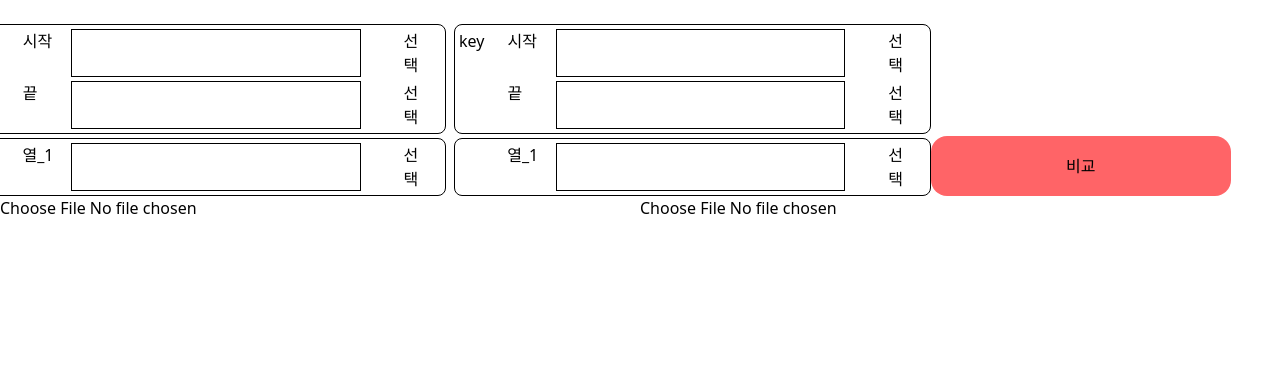
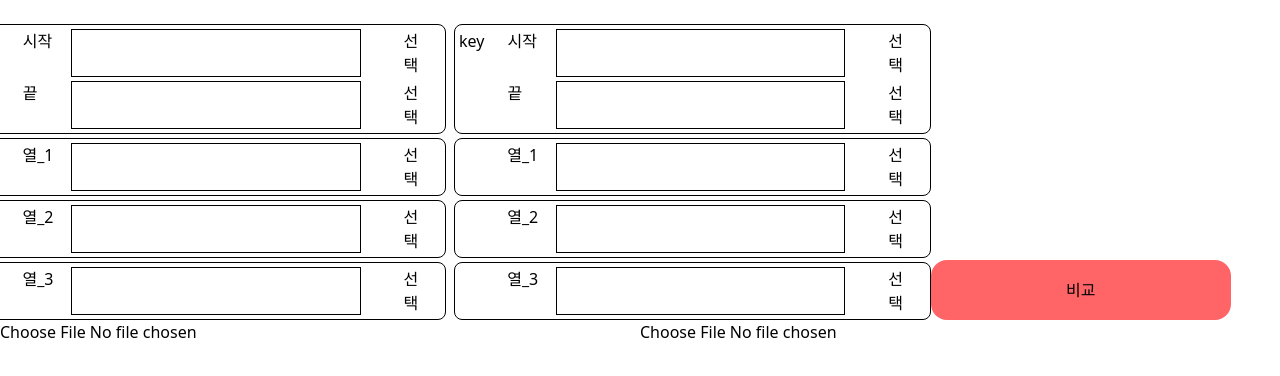
Before and after one commit to no-salt-fries/diffsheet, a React (Vite) app: page / in a window 1280 px wide. Shown: the top 376 px of the page. Built offline with nearby package versions, Linux system fonts and the light colour scheme.

Commit message:
3개의 열까지 선택할 수 있도록 수정 && 데이터 선택 시 sheet버튼 비활성화 설정

```diff
--- a/src/App.tsx
+++ b/src/App.tsx
@@ -16,6 +16,8 @@ const App = () => {
   const [rightWbData, setRightWbData] = useState<Record<string, any> | null>(
     null
   );
+
+  const [sheetChangeButtonDisable, setButtonDisable] = useState<boolean>(false);
 
   // canvas-datagrid용 ref
   const selectingTargetRef = useRef<null | {
@@ -40,7 +42,11 @@ const App = () => {
         start: { cell: null, value: null },
         end: { cell: null, value: null },
       },
-      value: [{ cell: null, value: null }],
+      value: [
+        { id: 1, cell: null, value: null },
+        { id: 2, cell: null, value: null },
+        { id: 3, cell: null, value: null },
+      ],
     },
     comp: {
       meta: { workbookId: null, sheetName: null },
@@ -48,7 +54,11 @@ const App = () => {
         start: { cell: null, value: null },
         end: { cell: null, value: null },
       },
-      value: [{ cell: null, value: null }],
+      value: [
+        { id: 1, cell: null, value: null },
+        { id: 2, cell: null, value: null },
+        { id: 3, cell: null, value: null },
+      ],
     },
   });
 
@@ -59,7 +69,11 @@ const App = () => {
       start: { cell: null, value: null },
       end: { cell: null, value: null },
     },
-    value: [{ cell: null, value: null }],
+    value: [
+      { id: 1, cell: null, value: null },
+      { id: 2, cell: null, value: null },
+      { id: 3, cell: null, value: null },
+    ],
   });
 
   const [compValue, setCompValue] = useState<Record<string, any>>({
@@ -68,7 +82,11 @@ const App = () => {
       start: { cell: null, value: null },
       end: { cell: null, value: null },
     },
-    value: [{ cell: null, value: null }],
+    value: [
+      { id: 1, cell: null, value: null },
+      { id: 2, cell: null, value: null },
+      { id: 3, cell: null, value: null },
+    ],
   });
 
   const handleTargetClick = (
@@ -202,6 +220,8 @@ const App = () => {
             setLoading={setLoading}
             dataRef={dataRef}
             selectingTargetRef={selectingTargetRef}
+            sheetChangeButtonDisable={sheetChangeButtonDisable}
+            setButtonDisable={setButtonDisable}
             setFixValue={setFixValue}
             setCompValue={setCompValue}
           />
@@ -213,6 +233,8 @@ const App = () => {
             setLoading={setLoading}
             dataRef={dataRef}
             selectingTargetRef={selectingTargetRef}
+            sheetChangeButtonDisable={sheetChangeButtonDisable}
+            setButtonDisable={setButtonDisable}
             setFixValue={setFixValue}
             setCompValue={setCompValue}
           />
--- a/src/components/DataGrid.tsx
+++ b/src/components/DataGrid.tsx
@@ -13,12 +13,16 @@ interface DataGridProps {
     type: "fix" | "comp";
     field: "key_start" | "key_end" | number;
   } | null>;
+  sheetChangeButtonDisable: boolean;
+  setButtonDisable: React.Dispatch<React.SetStateAction<boolean>>;
 }
 
 const DataGrid: React.FC<DataGridProps> = ({
   data,
   dataRef,
   selectingTargetRef,
+  sheetChangeButtonDisable,
+  setButtonDisable,
   setFixValue,
   setCompValue,
 }) => {
@@ -40,6 +44,7 @@ const DataGrid: React.FC<DataGridProps> = ({
   const gridRef = useRef<any>(null);
 
   useEffect(() => {
+    // selectedData가 바뀔 때 마다 아래의 코드가 실행
     if (containerRef.current) {
       if (gridRef.current) {
         /*
@@ -82,6 +87,12 @@ const DataGrid: React.FC<DataGridProps> = ({
         e.preventDefault();
       });
 
+      const columnColorPreset = [
+        "rgb(255 0 80 / 20%)",
+        "rgb(0 25 255 / 20%)",
+        "rgb(255 246 0 / 20%)",
+      ];
+
       grid.addEventListener("rendercell", (e: any) => {
         // type: fix | comp
         // field: key
@@ -99,7 +110,24 @@ const DataGrid: React.FC<DataGridProps> = ({
 
           const startCellInfo = target[1]["key"]["start"]["cell"];
           const endCellInfo = target[1]["key"]["end"]["cell"];
-          const valueCellInfo = target[1]["value"][0]["cell"];
+
+          const valueCellInfo = target[1]["value"];
+
+          if (valueCellInfo) {
+            valueCellInfo.map((d: any, i: number) => {
+              const columnIndex = d["cell"]
+                ? parseInt(d["cell"]?.split(":")[1])
+                : -1;
+
+              if (columnIndex === -1) return;
+
+              if (e.cell.columnIndex === columnIndex) {
+                if (e.cell.rowIndex > -1) {
+                  e.ctx.fillStyle = columnColorPreset[i];
+                }
+              }
+            });
+          }
 
           if (startCellInfo) {
             const startRowIndex = parseInt(startCellInfo.split(":")[0]);
@@ -136,13 +164,6 @@ const DataGrid: React.FC<DataGridProps> = ({
               }
             }
           }
-
-          if (valueCellInfo) {
-            const columnIndex = parseInt(valueCellInfo.split(":")[1]);
-            if (e.cell.columnIndex === columnIndex) {
-              e.ctx.fillStyle = "rgb(0 55 255 / 10%)";
-            }
-          }
         }
       });
 
@@ -177,7 +198,11 @@ const DataGrid: React.FC<DataGridProps> = ({
                 start: { cell: cellIndex, value: cellValue },
                 end: { cell: null, value: null },
               },
-              value: [{ cell: null, value: null }],
+              value: [
+                { id: 1, cell: null, value: null },
+                { id: 2, cell: null, value: null },
+                { id: 3, cell: null, value: null },
+              ],
             });
 
             dataRef.current = {
@@ -188,9 +213,15 @@ const DataGrid: React.FC<DataGridProps> = ({
                   start: { cell: cellIndex, value: cellValue },
                   end: { cell: null, value: null },
                 },
-                value: [{ cell: null, value: null }],
+                value: [
+                  { id: 1, cell: null, value: null },
+                  { id: 2, cell: null, value: null },
+                  { id: 3, cell: null, value: null },
+                ],
               },
             };
+
+            setButtonDisable(true);
           } else if (field === "key_end") {
             if (e.cell.rowIndex == -1) return;
             const cellValue = selectedData[e.cell.rowIndex][e.cell.columnIndex];
@@ -244,6 +275,7 @@ const DataGrid: React.FC<DataGridProps> = ({
               const newArr = [...prev.value];
 
               newArr[field] = {
+                ...newArr[field],
                 cell: cellIndex,
                 value: cellValue,
               };
@@ -255,7 +287,9 @@ const DataGrid: React.FC<DataGridProps> = ({
             });
 
             const refArr = [...dataRef.current[targetType]["value"]];
+
             refArr[field] = {
+              ...refArr[field],
               cell: cellIndex,
               value: cellValue,
             };
@@ -282,7 +316,14 @@ const DataGrid: React.FC<DataGridProps> = ({
   return (
     <div>
       {data["SheetNames"].map((d: string, i: number) => (
-        <button key={d[i]} onClick={() => setSheetName(d)}>
+        <button
+          className={`px-4 ${
+            sheetChangeButtonDisable ? "" : "bg-stone-600 text-white"
+          }`}
+          disabled={sheetChangeButtonDisable}
+          key={d[i]}
+          onClick={() => setSheetName(d)}
+        >
           {d}
         </button>
       ))}
--- a/src/components/Menu.tsx
+++ b/src/components/Menu.tsx
@@ -71,15 +71,12 @@ const Menu = ({
               <div className="w-[50px]">{`열_${i + 1}`}</div>
               <MenuDiv>{d["value"]}</MenuDiv>
               <button
-                disabled={
-                  i === 0
-                    ? !fixValue["key"]["start"]["value"]
-                    : !fixValue["value"][i]["value"]
-                }
+                disabled={!fixValue["key"]["end"]["value"]}
                 className={`px-4 ${
                   selectingTarget?.type === "fix" &&
                   selectingTarget?.field !== "key_start" &&
-                  selectingTarget?.field !== "key_end"
+                  selectingTarget?.field !== "key_end" &&
+                  selectingTarget?.field === i
                     ? "bg-stone-600 text-white"
                     : ""
                 }`}
@@ -135,15 +132,12 @@ const Menu = ({
               <div className="w-[50px]">{`열_${i + 1}`}</div>
               <MenuDiv>{d["value"]}</MenuDiv>
               <button
-                disabled={
-                  i === 0
-                    ? !compValue["key"]["start"]["value"]
-                    : !compValue["value"][i]["value"]
-                }
+                disabled={!compValue["key"]["end"]["value"]}
                 className={`px-4 ${
                   selectingTarget?.type === "comp" &&
                   selectingTarget?.field !== "key_start" &&
-                  selectingTarget?.field !== "key_end"
+                  selectingTarget?.field !== "key_end" &&
+                  selectingTarget?.field === i
                     ? "bg-stone-600 text-white"
                     : ""
                 }`}
--- a/src/components/WorkBook.tsx
+++ b/src/components/WorkBook.tsx
@@ -15,6 +15,8 @@ interface WorkBookProps {
     type: "fix" | "comp";
     field: "key_start" | "key_end" | number;
   } | null>;
+  sheetChangeButtonDisable: boolean;
+  setButtonDisable: React.Dispatch<React.SetStateAction<boolean>>;
 }
 
 const WorkBook: React.FC<WorkBookProps> = ({
@@ -23,6 +25,8 @@ const WorkBook: React.FC<WorkBookProps> = ({
   setLoading,
   dataRef,
   selectingTargetRef,
+  sheetChangeButtonDisable,
+  setButtonDisable,
   setFixValue,
   setCompValue,
 }) => {
@@ -83,6 +87,8 @@ const WorkBook: React.FC<WorkBookProps> = ({
           data={data}
           dataRef={dataRef}
           selectingTargetRef={selectingTargetRef}
+          sheetChangeButtonDisable={sheetChangeButtonDisable}
+          setButtonDisable={setButtonDisable}
           setFixValue={setFixValue}
           setCompValue={setCompValue}
         />
@@ -92,4 +98,9 @@ const WorkBook: React.FC<WorkBookProps> = ({
 };
 
 // data가 바뀔 때를 제외하고는 WB 랜더링X
-export default React.memo(WorkBook, (prev, next) => prev.data === next.data);
+export default React.memo(
+  WorkBook,
+  (prev, next) =>
+    prev.data === next.data &&
+    prev.sheetChangeButtonDisable == next.sheetChangeButtonDisable
+);
--- a/src/types.ts
+++ b/src/types.ts
@@ -10,10 +10,14 @@ export interface cellType {
   value: string | null;
 }
 
+export interface valueCellType extends cellType {
+  id: number;
+}
+
 export interface selectedDataType {
   meta: metaType;
   key: { start: cellType; end: cellType };
-  value: cellType[];
+  value: valueCellType[];
 }
 
 export interface workbookDataType {
```
